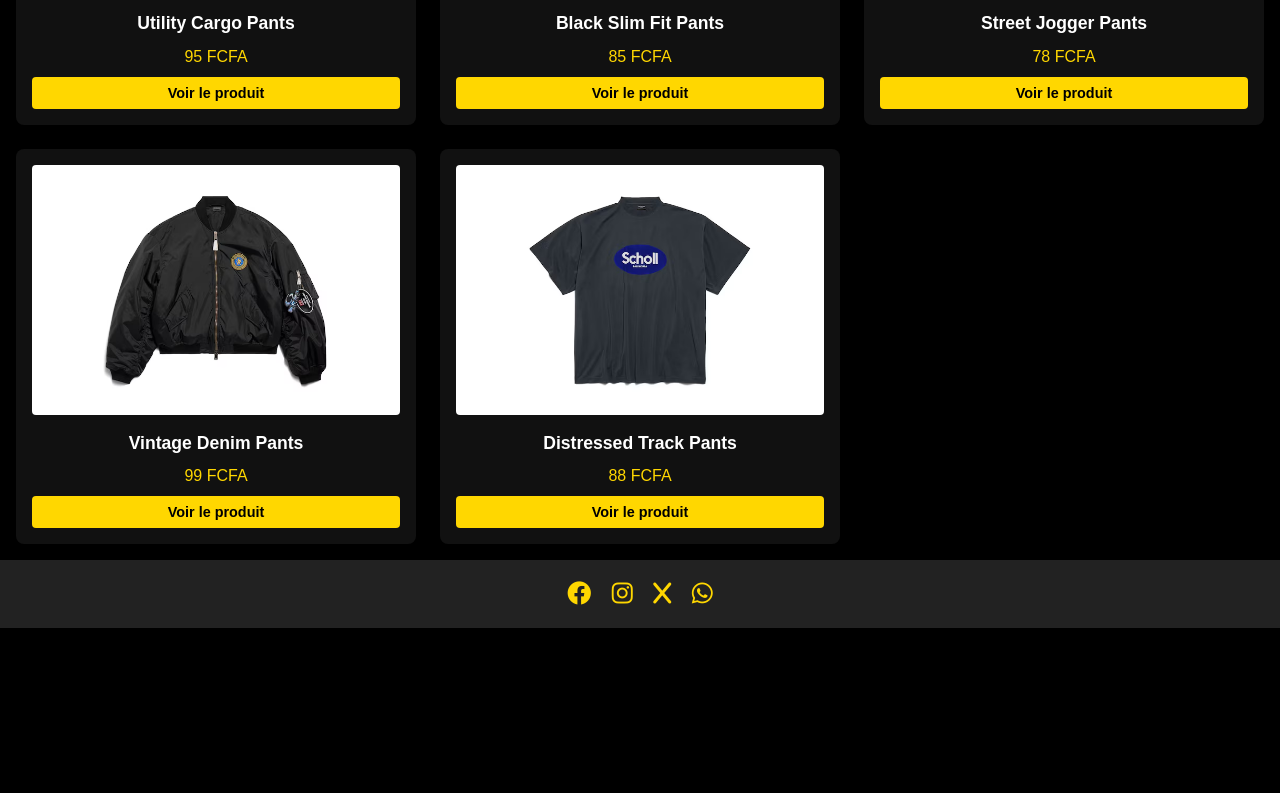
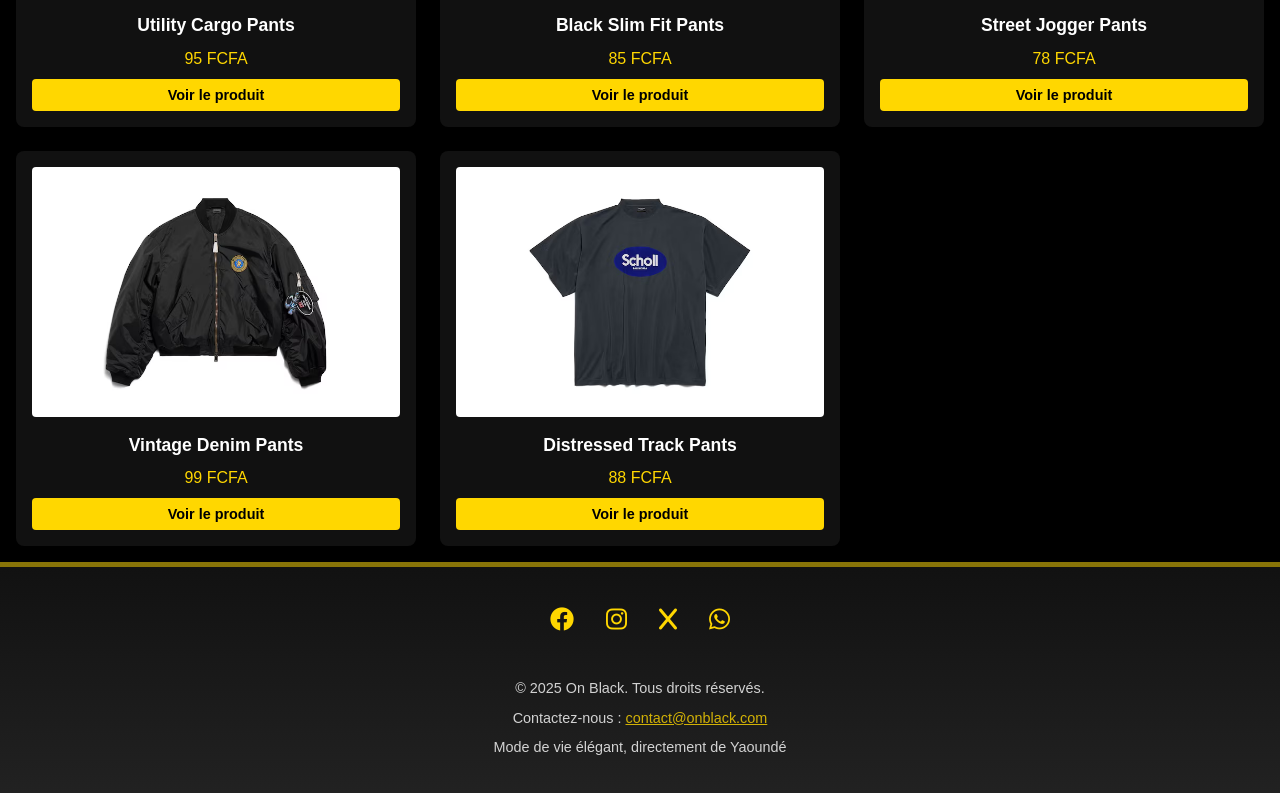
Before and after one commit to jackbrayan17/On-Black, a plain HTML site: page index.html in a window 1280 px wide. Shown: the part 1827-2620 px from the top of the page. Before the commit the page ends 2455 px from the top, so only its background shows below. Drawn offline with Linux system fonts and the light colour scheme.

Commit message:
Update index.html

```diff
--- a/index.html
+++ b/index.html
@@ -111,15 +111,37 @@
             margin: var(--padding-unit);
             width: 100%;
             max-width: 600px;
+            position: relative;
         }
 
         .search-container input {
             width: 100%;
-            padding: 0.75rem;
-            border: 1px solid var(--gold);
-            border-radius: 4px;
+            padding: 0.75rem 2.5rem 0.75rem 1rem;
+            border: 2px solid var(--gold);
+            border-radius: 25px;
             background-color: #111;
             color: #fff;
+            font-size: clamp(0.9rem, 3vw, 1rem);
+            transition: all 0.3s ease;
+            box-shadow: 0 0 10px rgba(255, 215, 0, 0.2);
+        }
+
+        .search-container input:focus {
+            outline: none;
+            border-color: #e6c200;
+            box-shadow: 0 0 15px rgba(255, 215, 0, 0.4);
+            transform: scale(1.02);
+        }
+
+        .search-container::before {
+            content: '\f002';
+            font-family: 'Font Awesome 6 Free';
+            font-weight: 900;
+            position: absolute;
+            right: 1rem;
+            top: 50%;
+            transform: translateY(-50%);
+            color: var(--gold);
             font-size: clamp(0.9rem, 3vw, 1rem);
         }
 
@@ -181,22 +203,77 @@
         }
 
         footer {
-            background-color: var(--gray-dark);
-            padding: var(--padding-unit);
+            background: linear-gradient(180deg, #111 0%, var(--gray-dark) 100%);
+            padding: calc(var(--padding-unit) * 2) var(--padding-unit);
             text-align: center;
             margin-top: auto;
             width: 100%;
+            color: #fff;
+            position: relative;
+            overflow: hidden;
         }
 
-        footer a {
-            margin: 0 0.5rem;
+        footer::before {
+            content: '';
+            position: absolute;
+            top: 0;
+            left: 0;
+            width: 100%;
+            height: 5px;
+            background: var(--gold);
+            opacity: 0.5;
+        }
+
+        .footer-content {
+            display: flex;
+            flex-direction: column;
+            align-items: center;
+            gap: 1.5rem;
+        }
+
+        .footer-links {
+            display: flex;
+            gap: 1rem;
+            flex-wrap: wrap;
+            justify-content: center;
+        }
+
+        .footer-links a {
             color: var(--gold);
             font-size: clamp(1.2rem, 4vw, 1.5rem);
-            transition: color 0.3s;
+            transition: all 0.3s ease;
+            position: relative;
+            padding: 0.5rem;
         }
 
-        footer a:hover {
+        .footer-links a:hover {
             color: #fff;
+            transform: translateY(-2px);
+        }
+
+        .footer-links a::after {
+            content: '';
+            position: absolute;
+            bottom: 0;
+            left: 50%;
+            width: 0;
+            height: 2px;
+            background: var(--gold);
+            transition: all 0.3s ease;
+            transform: translateX(-50%);
+        }
+
+        .footer-links a:hover::after {
+            width: 80%;
+        }
+
+        .footer-info {
+            font-size: clamp(0.8rem, 2.5vw, 0.9rem);
+            opacity: 0.8;
+        }
+
+        .footer-info p {
+            margin: 0.5rem 0;
         }
 
         .modal, .cart-modal {
@@ -356,6 +433,10 @@
                 width: 95vw;
                 padding: 0.75rem;
             }
+
+            .footer-content {
+                gap: 1rem;
+            }
         }
 
         @media (max-width: 768px) {
@@ -368,7 +449,7 @@
             }
 
             .search-container input {
-                padding: 0.5rem;
+                padding: 0.5rem 2rem 0.5rem 1rem;
             }
         }
 
@@ -423,10 +504,19 @@
         <div class="loading">Chargement des produits...</div>
     </main>
     <footer>
-        <a href="https://facebook.com" target="_blank"><i class="fab fa-facebook"></i></a>
-        <a href="https://instagram.com" target="_blank"><i class="fab fa-instagram"></i></a>
-        <a href="https://x.com" target="_blank"><i class="fab fa-x"></i></a>
-        <a href="https://wa.me/237694103585" target="_blank"><i class="fab fa-whatsapp"></i></a>
+        <div class="footer-content">
+            <div class="footer-links">
+                <a href="https://facebook.com" target="_blank"><i class="fab fa-facebook"></i></a>
+                <a href="https://instagram.com" target="_blank"><i class="fab fa-instagram"></i></a>
+                <a href="https://x.com" target="_blank"><i class="fab fa-x"></i></a>
+                <a href="https://wa.me/237694103585" target="_blank"><i class="fab fa-whatsapp"></i></a>
+            </div>
+            <div class="footer-info">
+                <p>&copy; 2025 On Black. Tous droits réservés.</p>
+                <p>Contactez-nous : <a href="mailto:contact@onblack.com" style="color: var(--gold);">contact@onblack.com</a></p>
+                <p>Mode de vie élégant, directement de Yaoundé</p>
+            </div>
+        </div>
     </footer>
     <div class="modal" id="product-modal"></div>
     <div class="cart-modal" id="cart-modal"></div>
```
